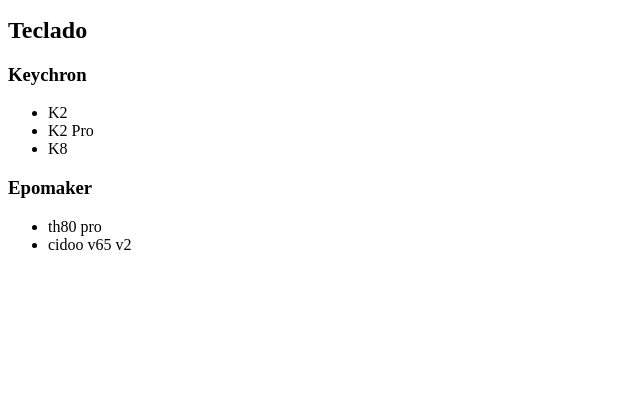
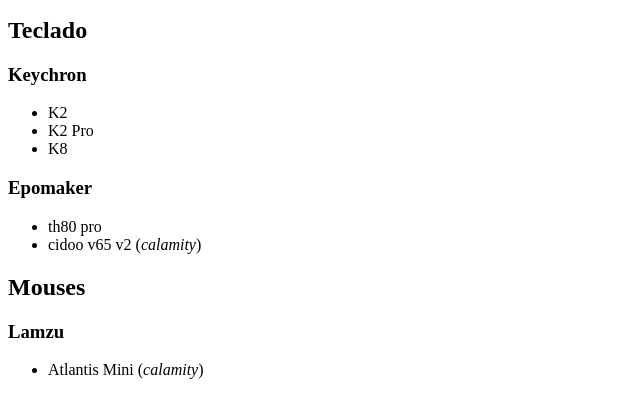
Before and after one commit to vault-eztelar/vault-eztelar.github.io, a plain HTML site: page index.html in a window 1280 px wide. Shown: the part 101-518 px from the top of the page, without its empty margins (0-640 px from the left). Drawn offline with Linux system fonts and the light colour scheme.

Commit message:
add mouses (#4)
Signed-off-by: Lucas Cavalcante <5858507+lcavalcante@users.noreply.github.com>

```diff
--- a/index.html
+++ b/index.html
@@ -26,7 +26,14 @@
                     <h3>Epomaker</h3>
                     <ul>
                         <li>th80 pro</li>
-                        <li>cidoo v65 v2</li>
+                        <li>cidoo v65 v2 (<i>calamity</i>)</li>
+                    </ul>
+                </div>
+            <h2>Mouses</h2>
+                <div>
+                    <h3>Lamzu</h3>
+                    <ul>
+                        <li>Atlantis Mini (<i>calamity</i>)</li>
                     </ul>
                 </div>
         </div>
```
